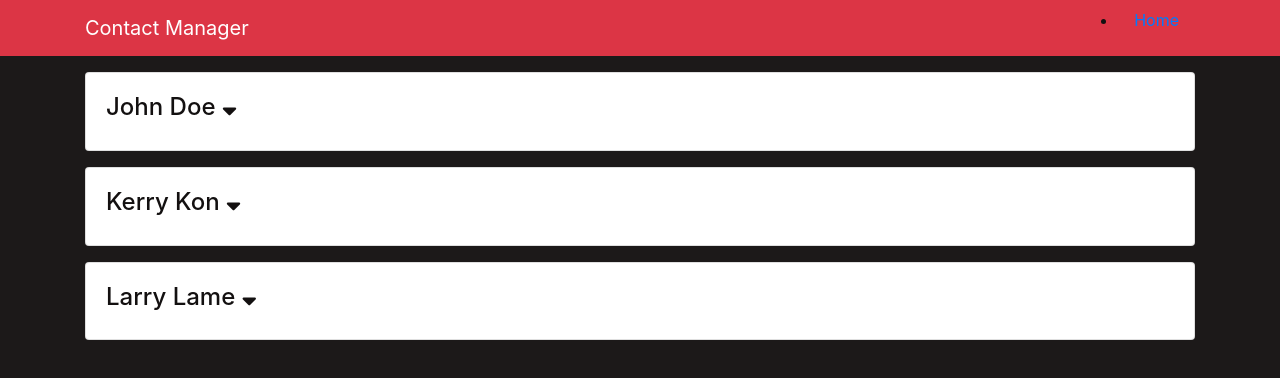
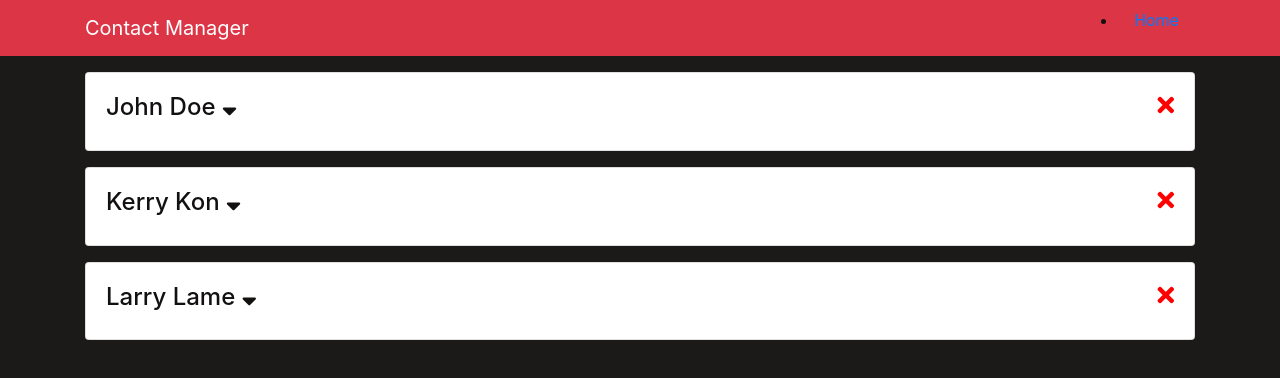
Before and after one commit to alexsjcho/contact-manager-react-app, a React (Create React App) app: page / in a window 1280 px wide. Shown: the top 378 px of the page. Built offline with nearby package versions, Linux system fonts and the light colour scheme.

Commit message:
worked with changing state from another component

```diff
--- a/src/components/Contact.js
+++ b/src/components/Contact.js
@@ -9,6 +9,10 @@
     this.setState({ showContactInfo: !this.state.showContactInfo });
   };
 
+  onDeleteClick = () => {
+    this.props.deleteClickHandler();
+  };
+
   render() {
     const { contact } = this.props;
     const { showContactInfo } = this.state;
@@ -17,7 +21,16 @@
       <div className="card card-body mb-3">
         <h4>
           {contact.name}{" "}
-          <i onClick={this.onShowClick} className="fas fa-sort-down" />{" "}
+          <i
+            onClick={this.onShowClick}
+            className="fas fa-sort-down"
+            style={{ cursor: "pointer" }}
+          />{" "}
+          <i
+            className="fas fa-times"
+            style={{ cursor: "pointer", float: "right", color: "red" }}
+            onClick={this.onDeleteClick}
+          />
         </h4>
         {showContactInfo ? (
           <ul className="list-group">
@@ -31,7 +44,8 @@
 }
 
 Contact.propTypes = {
-  contact: PropTypes.object.isRequired
+  contact: PropTypes.object.isRequired,
+  deleteClickHandler: PropTypes.func.isRequired
 };
 
 export default Contact;
--- a/src/components/Contacts.js
+++ b/src/components/Contacts.js
@@ -25,13 +25,25 @@
     ]
   };
 
+  deleteContact = id => {
+    const { contacts } = this.state;
+    const newContacts = contacts.filter(contact => contact.id !== id);
+    this.setState({
+      contacts: newContacts
+    });
+  };
+
   render() {
     const { contacts } = this.state;
 
     return (
       <div>
         {contacts.map(contact => (
-          <Contact key={contact.id} contact={contact} />
+          <Contact
+            key={contact.id}
+            contact={contact}
+            deleteClickHandler={this.deleteContact.bind(this, contact.id)}
+          />
         ))}
       </div>
     );
```
